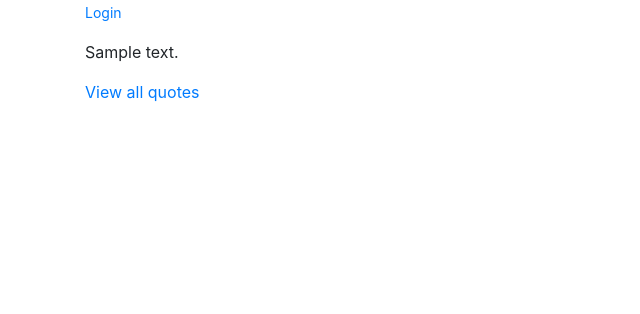
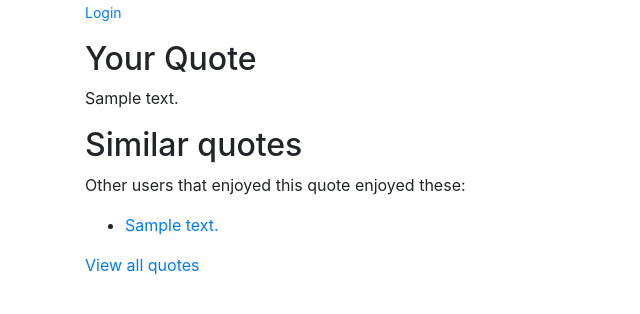
Before and after one commit to pombredanne/pyrecommend, a Django app: page /quotes/1/ in a window 1280 px wide. Shown: the top 314 px of the page, without its empty margins (0-640 px from the left). Run offline with Django 3.2, Linux system fonts and the light colour scheme; tables that the repository leaves empty hold one stand-in row (values such as "Sample post"); some libraries are stand-ins or nearby versions.

Commit message:
Show suggested quotes on frontend.

```diff
--- a/simplerec/quotes/models.py
+++ b/simplerec/quotes/models.py
@@ -7,6 +7,7 @@ from django.core import exceptions
 from django.conf import settings
 from django.core import urlresolvers
 from django.db import models
+from django.db.models import Q
 
 
 class Quote(models.Model):
@@ -33,6 +34,22 @@ class Quote(models.Model):
     def unmark_favorite_for(self, user):
         """Remove favorite mark for the given user."""
         FavoriteQuote.objects.filter(user=user, quote=self).delete()
+
+    @property
+    def similar_quotes(self, limit=5):
+        """A QuerySet of the most similar quotes."""
+        sim_quotes = QuoteSimilarity.objects.filter(
+            Q(quote_1=self) | Q(quote_2=self)).distinct()
+        sim_quotes = sim_quotes.order_by('-score')
+        if limit:
+            sim_quotes = sim_quotes[:limit]
+
+        def other_quote(sim):
+            """Get the non-self Quote from a QuoteSimilarity."""
+            is_q1 = sim.quote_1 == self
+            return sim.quote_2 if is_q1 else sim.quote_1
+
+        return [other_quote(s) for s in sim_quotes]
 
     def __unicode__(self):
         return self.content
--- a/simplerec/quotes/templates/quotes/quote_detail.html
+++ b/simplerec/quotes/templates/quotes/quote_detail.html
@@ -1,5 +1,6 @@
 {% extends 'quotes/base.html' %}
 {% block content %}
+    <h2>Your Quote</h2>
     <p>{{ quote }}</p>
 
     {% if quote.is_favorited %}
@@ -8,5 +9,19 @@
         <p><a href="{% url 'quotes-mark-favorite' pk=quote.pk %}">Mark as favorite</a></p>
     {% endif %}
 
+    {% with quote.similar_quotes as similar_quotes %}
+        {% if similar_quotes %}
+            <h2>Similar quotes</h2>
+            <p>Other users that enjoyed this quote enjoyed these:</p>
+            <ul>
+                {% for sim_quote in similar_quotes %}
+                    <li><a href="{{ sim_quote.get_absolute_url }}"
+                           >{{ sim_quote }}</a></li>
+                {% endfor %}
+            </ul>
+        {% endif %}
+    {% endwith %}
+
+
     <p><a href="{% url 'quotes-index' %}">View all quotes</a></p>
 {% endblock %}
```
Also changed, not shown: 1 other file.
